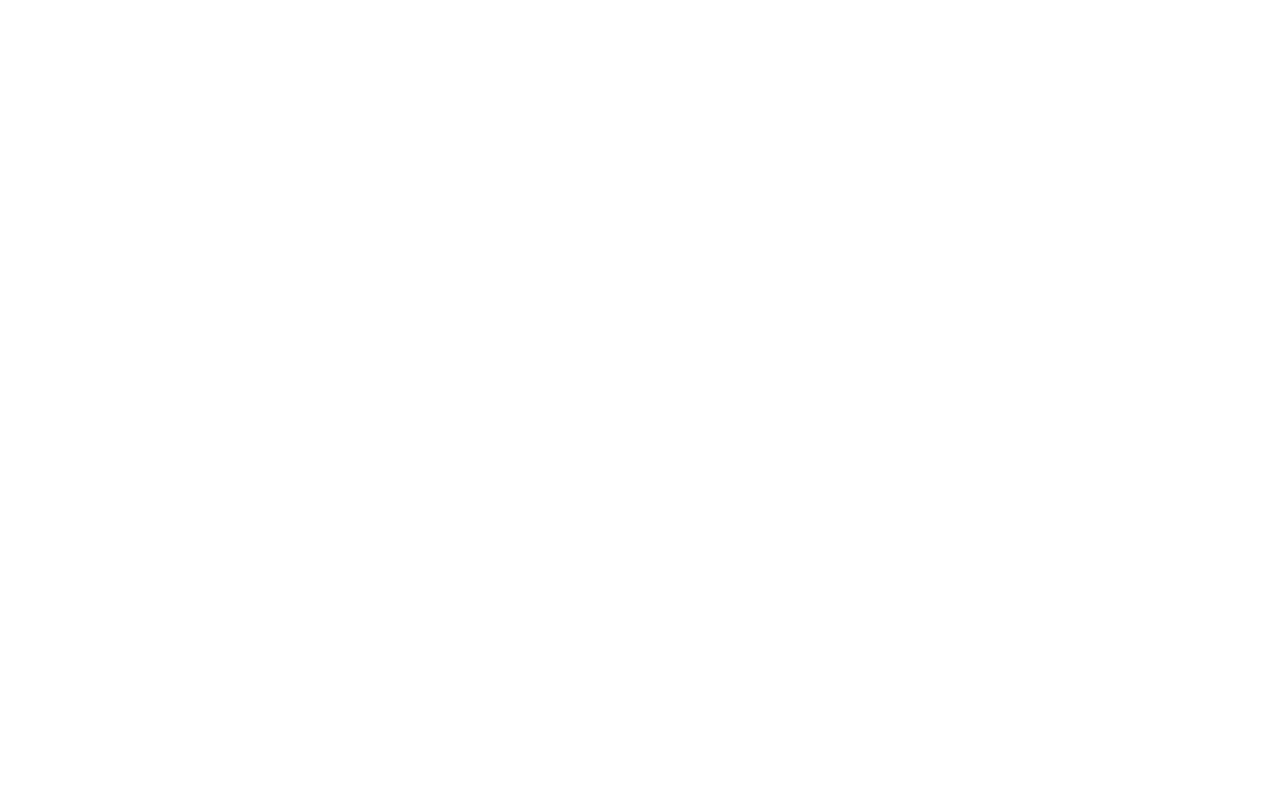
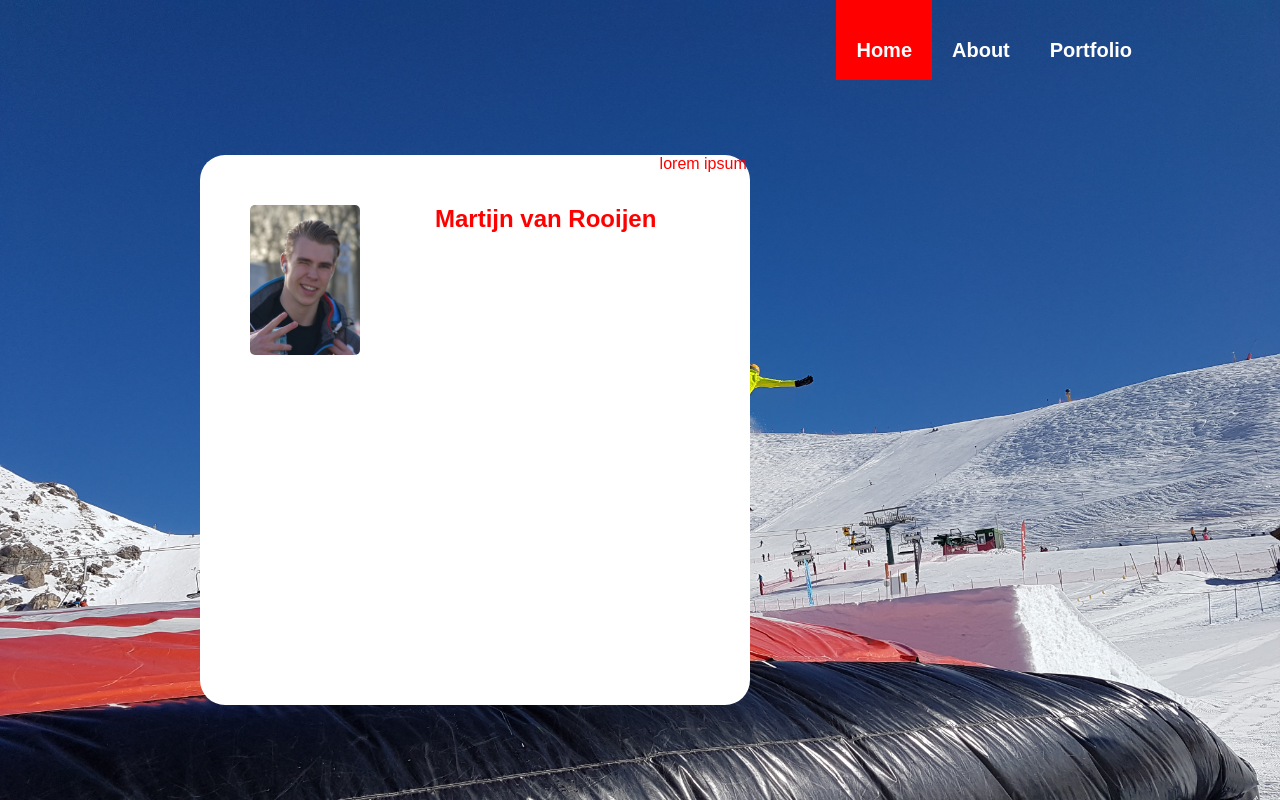
Before and after one commit to martijnvr2003/web_portfolio, a PHP site: page /about.php in a window 1280 px wide. Before the commit the page is empty. Run offline with PHP 8.4, Linux system fonts and the light colour scheme.

Commit message:
about updtae

```diff
--- a/about.php
+++ b/about.php
@@ -3,9 +3,29 @@
 <head>
     <meta charset="UTF-8">
     <meta name="viewport" content="width=device-width, initial-scale=1.0">
+    <link rel="stylesheet" href="assets/css/style.css">
+
     <title>about</title>
 </head>
 <body>
+<header>
+            <nav>
+                <ul>
+                    <li class="active"><a href="index.php">Home</a></li>
+                    <li><a href="about.php">About</a></li>
+                    <li><a href="login">Portfolio</a></li>
+                </ul>
+            </nav>
+        </header>
+
+    <div class="findout">
+        <img class="profiel" src="assets/img/martijncrop.jpg" alt="assets/img/pro.jpg">
+            <!-- <div class="titel-about"> -->
+                <h2>Martijn van Rooijen</h2>
+                <div class="informatie">lorem ipsum</div>
+            <!-- </div> -->
+    </div>
+
 
 </body>
 </html>
--- a/assets/css/style.css
+++ b/assets/css/style.css
@@ -76,3 +76,41 @@ nav ul li a {
     justify-content: center;
     transform: rotate(-20deg);
 }
+
+.findout{
+    background-color: white;
+    width: 550px;
+    height: 550px;
+    color: red;
+    margin-left: 200px;
+    margin-top: 75px;
+    border-radius: 25px;
+}
+
+.profiel{
+    width: 110px;
+    height: 150px;
+    margin-top: 50px;
+    margin-left: 50px;
+    border-radius: 5px;
+    float: left;
+}
+
+h2{
+    float: left;
+    margin-top: 50px;
+    margin-left: 75px;
+     /* float:right; */
+   /* margin-right: 80px; */
+}
+.informatie{
+    /* float: left;*/
+    /* margin-top: 10px;
+    margin-right: 10px; */
+    text-align: center;
+
+}
+.titel-about{
+    float: left;
+
+}
--- a/index.php
+++ b/index.php
@@ -12,7 +12,7 @@
             <nav>
                 <ul>
                     <li class="active"><a href="#">Home</a></li>
-                    <li><a href="about">About</a></li>
+                    <li><a href="about.php">About</a></li>
                     <li><a href="login">Portfolio</a></li>
                 </ul>
             </nav>
--- a/portfolio.php
+++ b/portfolio.php
@@ -7,7 +7,7 @@
     <title>portfolio</title>
 </head>
 <body>
-<button class="login" href:>login<button>
+
 
 </body>
 </html>
```
Also changed, not shown: assets/css/style2.css (deleted, +0 -17 lines), assets/css/widget.css (added), assets/img/martijncrop.jpg (added), assets/img/pro.jpg (added), assets/img/stone.png (deleted).
